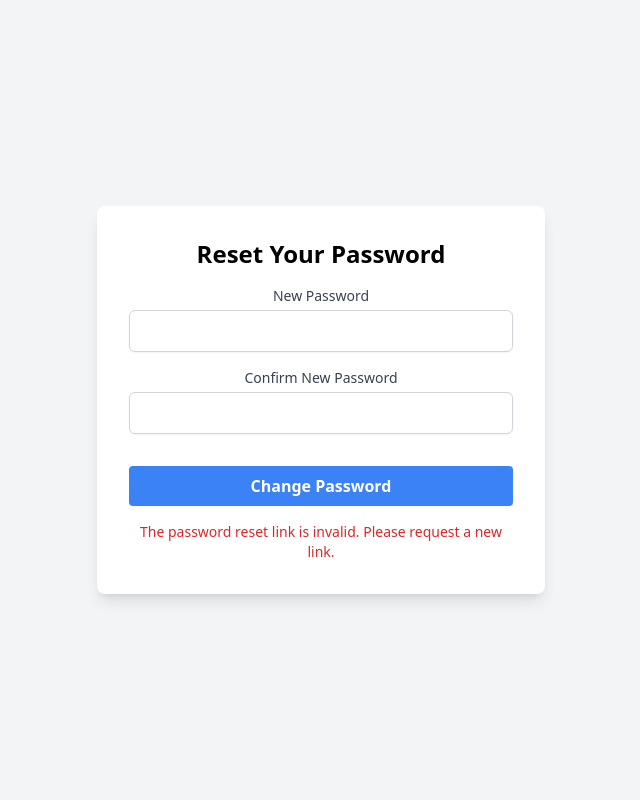
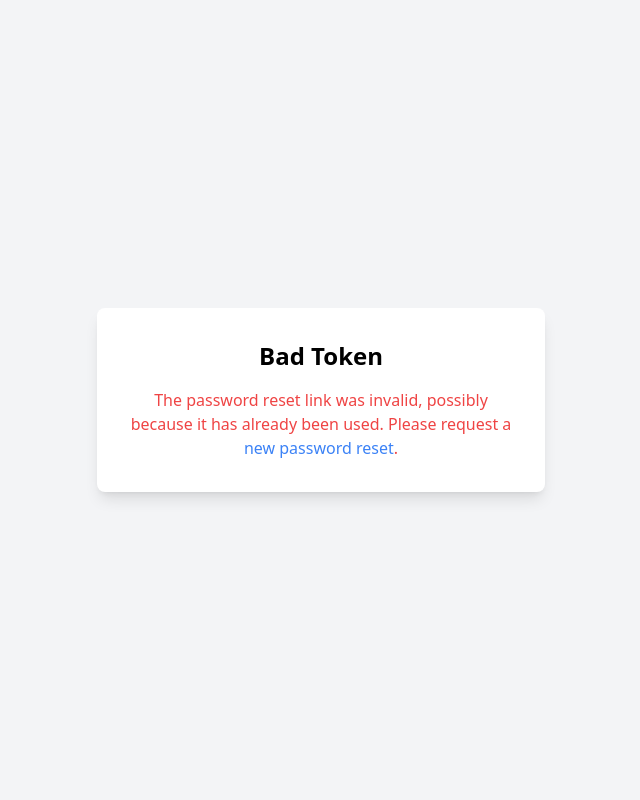
Before and after one commit to derrosilee/ClothShop, a Django app: a page that uses accounts/templates/account/password_reset_from_key.html in a window 1280 px wide. Shown: the whole page, without its empty margins (319-959 px from the left). Run offline with Django 4.2, Linux system fonts and the light colour scheme; data comes from the database, SQL or seed files in the repository; both versions use the stored data as it was after the commit; style sheets or scripts are compiled from the project's sources.

Commit message:
fixed pass reset page

```diff
--- a/ClothShop/settings.py
+++ b/ClothShop/settings.py
@@ -136,6 +136,8 @@ ACCOUNT_AUTHENTICATION_METHOD = 'email'
 ACCOUNT_EMAIL_REQUIRED = True
 ACCOUNT_USERNAME_REQUIRED = False
 ACCOUNT_EMAIL_VERIFICATION = False
+# Set the password reset link expiration time to 24 hours (86400 seconds)
+ACCOUNT_PASSWORD_RESET_TIMEOUT = 3600  # 1 hour (in seconds)
 
 # settings.py
 SITE_ID = 1  # Replace 1 with the ID of the site you created in the database
--- a/accounts/templates/account/password_reset_from_key.html
+++ b/accounts/templates/account/password_reset_from_key.html
@@ -1,47 +1,34 @@
 {% extends "account/base.html" %}
+
 {% load i18n %}
+{% block head_title %}{% trans "Change Password" %}{% endblock %}
 
 {% block content %}
     <div class="min-h-screen flex items-center justify-center bg-gray-100">
         <div class="max-w-md w-full p-8 bg-white rounded-lg shadow-lg text-center">
-    <h2 class="text-2xl font-semibold mb-4">{{ _("Reset Your Password") }}</h2>
-    <form method="post">
+            <h2 class="text-2xl font-semibold mb-4">
+                {% if token_fail %}
+                    {% trans "Bad Token" %}
+                {% else %}
+                    {% trans "Change Password" %}
+                {% endif %}
+            </h2>
+            {% if token_fail %}
+                {% url 'account_reset_password' as passwd_reset_url %}
+                <p class="text-red-500">
+                    {% blocktrans %}
+                        The password reset link was invalid, possibly because it has already been used.
+                        Please request a <a href="{{ passwd_reset_url }}" class="text-blue-500 hover:underline">new password reset</a>.
+                    {% endblocktrans %}
+                </p>
+            {% else %}
+                <form method="POST" action="{{ action_url }}" class="password_reset_from_key">
                     {% csrf_token %}
-      <input type="hidden" name="csrfmiddlewaretoken" value="{{ csrf_token }}">
-      <input type="hidden" name="token" value="{{ token }}">
-      <input type="hidden" name="uid" value="{{ uid }}">
-      <div class="mb-4">
-        <label for="{{ form.id_password1.id_for_label }}" class="block text-sm font-medium text-gray-700">{{ _("New Password") }}</label>
-        <input type="password" name="{{ form.id_password1.name }}" id="{{ form.id_password1.id_for_label }}"
-               class="mt-1 block w-full rounded-md border-gray-300 shadow-sm focus:border-indigo-300 focus:ring focus:ring-indigo-200 focus:ring-opacity-50">
-        {% if form.id_password1.errors %}
-        <div class="text-red-500">
-          {% for error in form.id_password1.errors %}
-          <p>{{ error }}</p>
-          {% endfor %}
-        </div>
-        {% endif %}
-      </div>
-      <div class="mb-4">
-        <label for="{{ form.id_password2.id_for_label }}" class="block text-sm font-medium text-gray-700">{{ _("Confirm New Password") }}</label>
-        <input type="password" name="{{ form.id_password2.name }}" id="{{ form.id_password2.id_for_label }}"
-               class="mt-1 block w-full rounded-md border-gray-300 shadow-sm focus:border-indigo-300 focus:ring focus:ring-indigo-200 focus:ring-opacity-50">
-        {% if form.id_password2.errors %}
-        <div class="text-red-500">
-          {% for error in form.id_password2.errors %}
-          <p>{{ error }}</p>
-          {% endfor %}
-        </div>
-        {% endif %}
-      </div>
-      <button type="submit" class="w-full bg-blue-500 text-white font-bold py-2 px-4 rounded mt-4 hover:bg-blue-700">
-        {{ _("Change Password") }}
+                    {{ form.as_p }}
+                    <button type="submit" class="w-full bg-blue-500 text-white font-bold py-2 px-4 rounded hover:bg-blue-700 focus:outline-none focus:shadow-outline-blue active:bg-blue-800 transition duration-150 ease-in-out">
+                        {% trans 'Change Password' %}
                     </button>
                 </form>
-    {% if validlink %}
-    <p class="mt-4 text-sm text-gray-600">{{ _("The password reset link is valid.") }}</p>
-    {% else %}
-    <p class="mt-4 text-sm text-red-600">{{ _("The password reset link is invalid. Please request a new link.") }}</p>
             {% endif %}
         </div>
     </div>
```
Also changed, not shown: db.sqlite3. Lines whose indentation alone changed are shown as unchanged.
